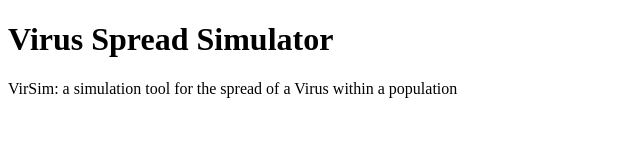
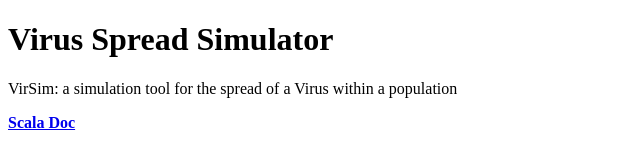
Before and after one commit to VirusSpreadSimulator/PPS-22-virsim, a plain HTML site: page index.html in a window 1280 px wide. Shown: the full height of the page, 0-640 px from the left. Drawn offline with Linux system fonts and the light colour scheme.

Commit message:
chore: add link to scala doc

```diff
--- a/index.html
+++ b/index.html
@@ -6,5 +6,6 @@
     <body>
         <h1>Virus Spread Simulator</h1>
         <p>VirSim: a simulation tool for the spread of a Virus within a population</p>
+        <b><a href="./latest/api">Scala Doc</a></b>
     </body>
 </html>
```
